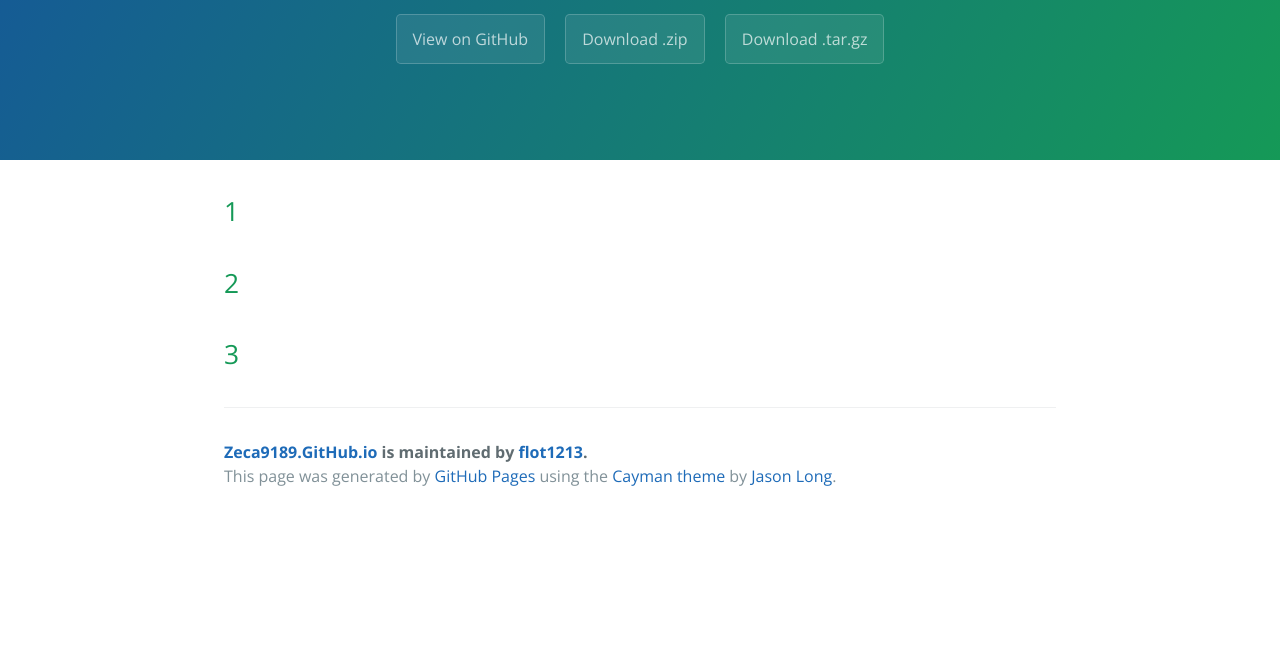
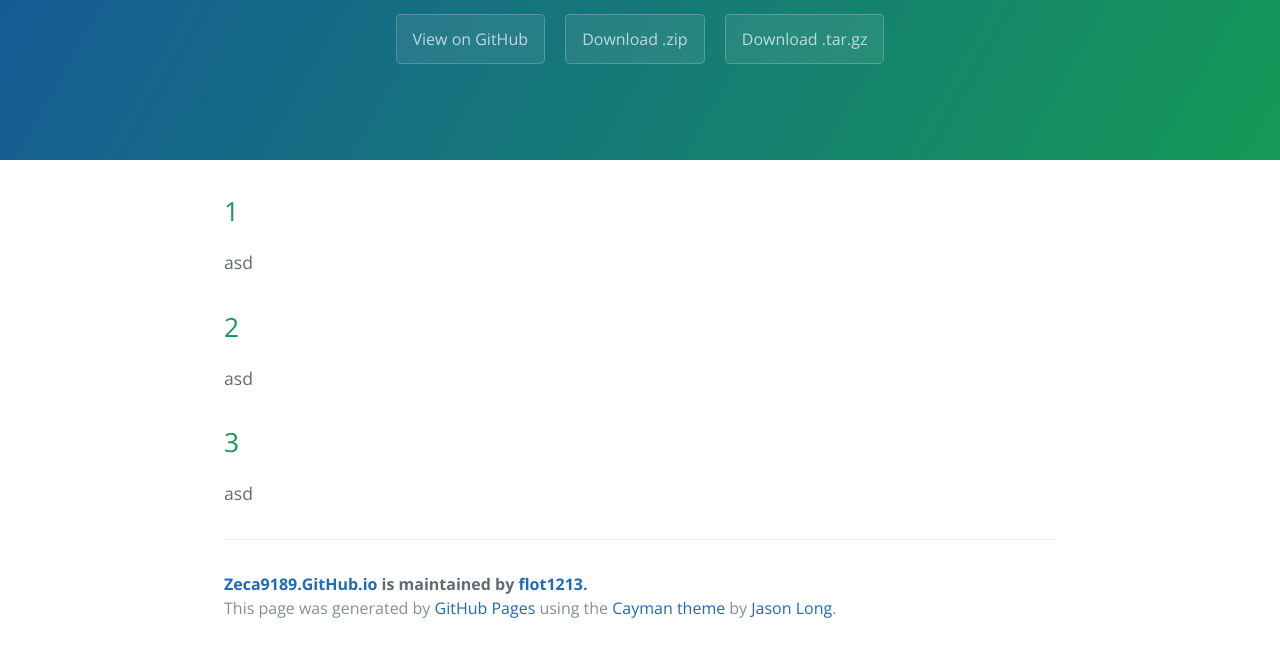
Before and after one commit to flot1213/flot1213.github.io, a plain HTML site: page index.html in a window 1280 px wide. Shown: the part 176-828 px from the top of the page. Before the commit the page ends 800 px from the top, so only its background shows below. Drawn offline with nearby package versions, Linux system fonts and the light colour scheme.

Commit message:
Create gh-pages branch via GitHub

```diff
--- a/index.html
+++ b/index.html
@@ -22,11 +22,17 @@
       <h2>
 <a id="1" class="anchor" href="#1" aria-hidden="true"><span aria-hidden="true" class="octicon octicon-link"></span></a>1</h2>
 
+<p>asd</p>
+
 <h2>
 <a id="2" class="anchor" href="#2" aria-hidden="true"><span aria-hidden="true" class="octicon octicon-link"></span></a>2</h2>
 
+<p>asd</p>
+
 <h2>
 <a id="3" class="anchor" href="#3" aria-hidden="true"><span aria-hidden="true" class="octicon octicon-link"></span></a>3</h2>
+
+<p>asd</p>
 
       <footer class="site-footer">
         <span class="site-footer-owner"><a href="https://github.com/flot1213/zeca9189.github.io">Zeca9189.GitHub.io</a> is maintained by <a href="https://github.com/flot1213">flot1213</a>.</span>
--- a/params.json
+++ b/params.json
@@ -1,6 +1,6 @@
 {
   "name": "Zeca9189.GitHub.io",
   "tagline": "",
-  "body": "##1\r\n##2\r\n##3",
+  "body": "##1\r\nasd\r\n##2\r\nasd\r\n##3\r\nasd",
   "note": "Don't delete this file! It's used internally to help with page regeneration."
 }
```
